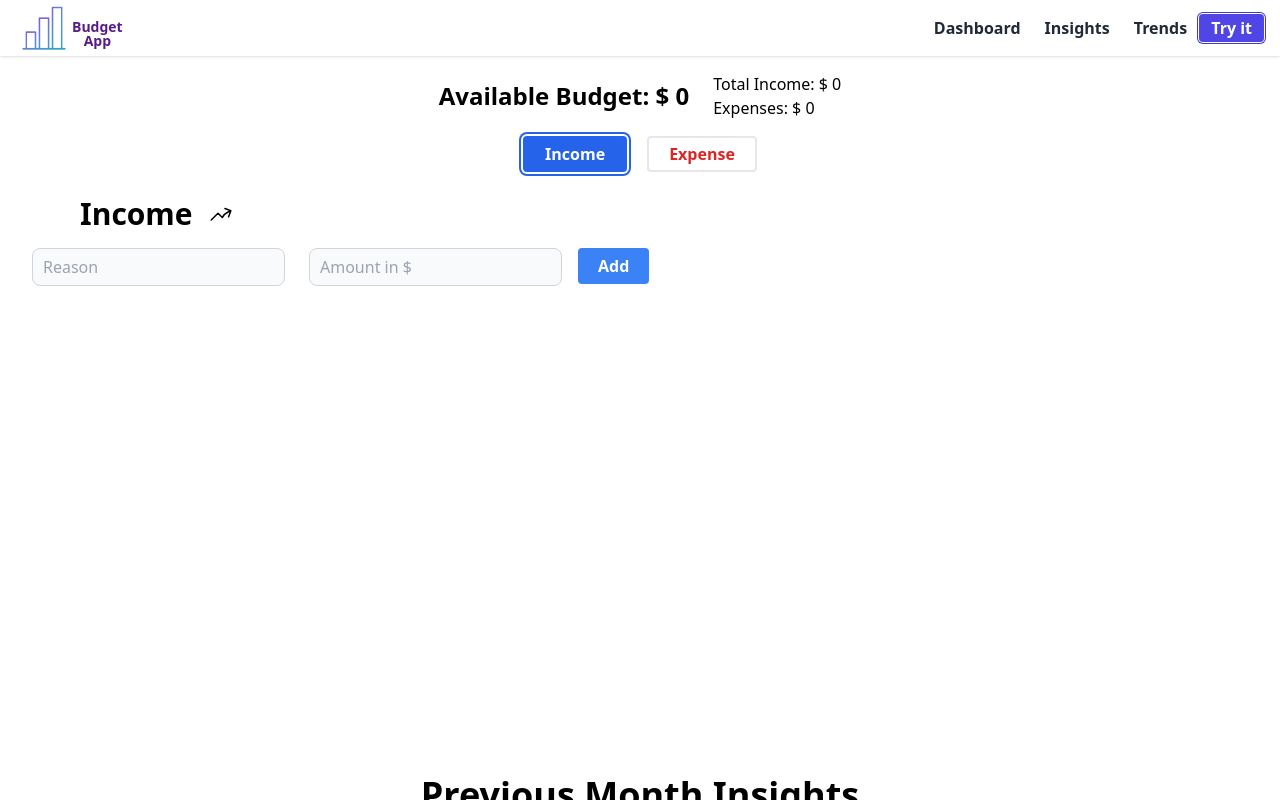
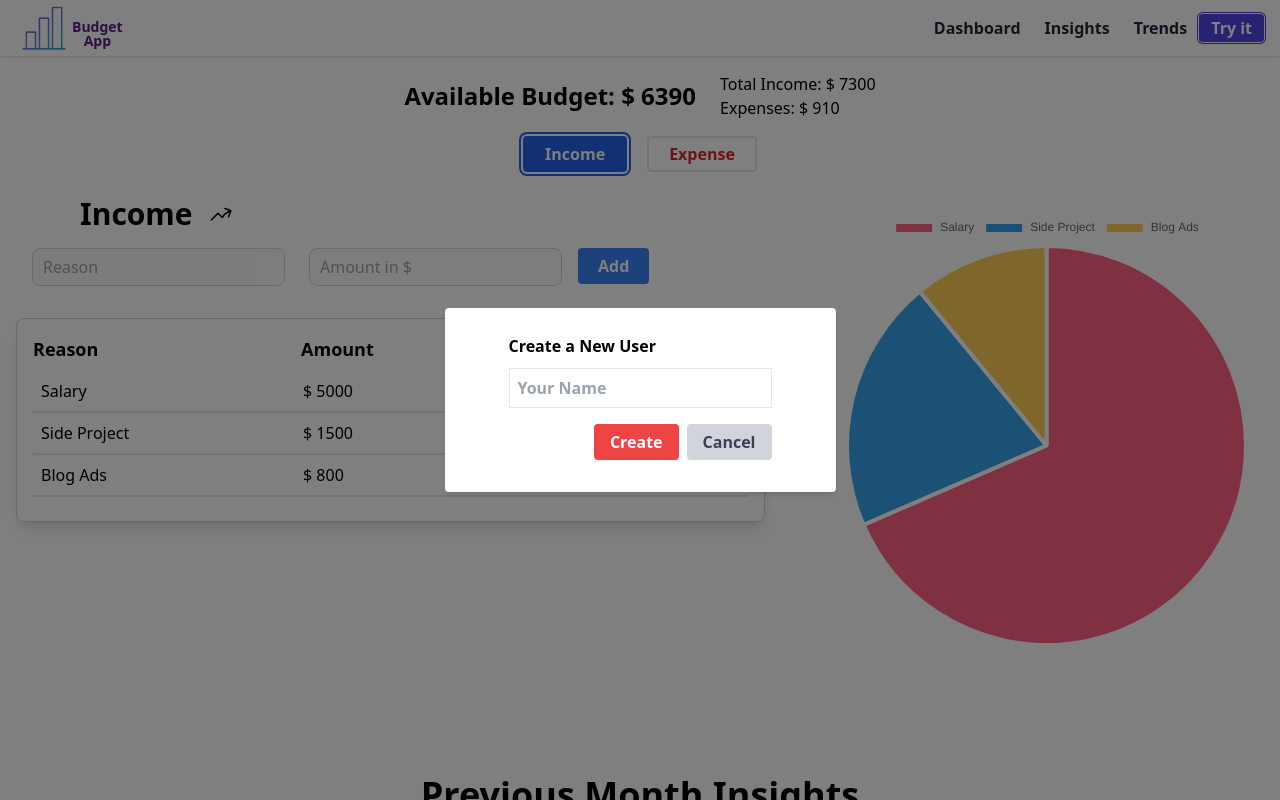
Before and after one commit to suraffy/budget-app, a React (Create React App) app: page / in a window 1280 px wide. Both pictures are taken after a click on the button "Try it". Shown: the top 800 px of the page. Built offline with nearby package versions, Linux system fonts and the light colour scheme.

Commit message:
Build and Implement TryIt Confirmation Modal

```diff
--- a/src/components/CashflowItem.jsx
+++ b/src/components/CashflowItem.jsx
@@ -4,8 +4,8 @@
   item,
   currency,
   showModal,
+  onShowModal,
   onCloseModal,
-  onShowModal,
   onDelete,
 }) => {
   return (
--- a/src/components/Home.jsx
+++ b/src/components/Home.jsx
@@ -1,5 +1,4 @@
 import React, { useState, useEffect } from "react";
-import DeleteConfirmationModal from "./common/DeleteComfirmationModal";
 
 import Navbar from "./common/Navbar";
 import Budget from "./Budget";
@@ -28,7 +27,8 @@
   const [username, setUsername] = useState("Try it");
   const [errors, setErrors] = useState({});
 
-  const [showModal, setShowModal] = useState(false);
+  const [showDeleteModal, setShowDeleteModal] = useState(false);
+  const [showTryItModal, setShowTryItModal] = useState(false);
 
   const chartData = {};
 
@@ -100,14 +100,24 @@
     setAvailableBudget(initialAvailableBudget);
   }, [incomeItems, expenseItems]);
 
-  const handleTryIt = () => {
+  const handleShowDeleteModal = () => setShowDeleteModal(true);
+  const handleCloseDeleteModal = () => setShowDeleteModal(false);
+
+  const handleShowTryItModal = () => setShowTryItModal(true);
+  const handleCloseTryItModal = () => setShowTryItModal(false);
+
+  const handleTryIt = (username) => {
     console.log("Try it");
+    setUsername(username);
+
     initialIncomeItems = [];
     initialExpenseItems = [];
 
     setIncomeItems([]);
     setExpenseItems([]);
     setCurrentCashflow("income");
+
+    handleCloseTryItModal();
   };
 
   const handleSubmit = (e) => {
@@ -188,9 +198,6 @@
     getChartData();
   };
 
-  const handleShowModal = () => setShowModal(true);
-  const handleCloseModal = () => setShowModal(false);
-
   const handleDeleteItem = (item) => {
     const amount = item.amount;
 
@@ -211,12 +218,18 @@
     }
 
     getChartData();
-    handleCloseModal();
+    handleCloseDeleteModal();
   };
 
   return (
     <section id="dashboard" className="mb-32">
-      <Navbar username={username} onTryIt={handleTryIt} />
+      <Navbar
+        username={username}
+        showModal={showTryItModal}
+        onShowModal={handleShowTryItModal}
+        onCloseModal={handleCloseTryItModal}
+        onTryIt={handleTryIt}
+      />
 
       <div className="container">
         <Budget
@@ -261,18 +274,18 @@
               <CashflowTable
                 items={incomeItems}
                 currency={currency}
-                showModal={showModal}
-                onShowModal={handleShowModal}
-                onCloseModal={handleCloseModal}
+                showModal={showDeleteModal}
+                onShowModal={handleShowDeleteModal}
+                onCloseModal={handleCloseDeleteModal}
                 onDelete={handleDeleteItem}
               />
             ) : (
               <CashflowTable
                 items={expenseItems}
                 currency={currency}
-                showModal={showModal}
-                onShowModal={handleShowModal}
-                onCloseModal={handleCloseModal}
+                showModal={showDeleteModal}
+                onShowModal={handleShowDeleteModal}
+                onCloseModal={handleCloseDeleteModal}
                 onDelete={handleDeleteItem}
               />
             )}
--- a/src/components/common/Navbar.jsx
+++ b/src/components/common/Navbar.jsx
@@ -1,6 +1,13 @@
 import BarChart from "../../img/wired-outline-153-bar-chart.webp";
+import TryItConfirmationModal from "./TryItConfirmationModal";
 
-const Navbar = ({ username, onTryIt }) => {
+const Navbar = ({
+  username,
+  showModal,
+  onShowModal,
+  onCloseModal,
+  onTryIt,
+}) => {
   if (username && username.length > 9) {
     username = username.slice(0, 10);
   }
@@ -46,11 +53,17 @@
 
           <div className="flex items-center">
             <button
-              onClick={onTryIt}
+              onClick={onShowModal}
               className="bg-indigo-600 text-white py-2 px-3 transition-colors  hover:bg-indigo-700 rounded  ring-offset-1 focus:ring-1 focus:ring-indigo-700"
             >
-              {username}
+              {username[0].toUpperCase() + username.slice(1)}
             </button>
+
+            <TryItConfirmationModal
+              showModal={showModal}
+              onCloseModal={onCloseModal}
+              onTryIt={onTryIt}
+            />
           </div>
 
           <div className="sm:hidden flex items-center ml-4">
--- /dev/null
+++ b/src/components/common/TryItConfirmationModal.jsx
@@ -0,0 +1,53 @@
+import { useState } from "react";
+
+const TryItConfirmationModal = ({ showModal, onCloseModal, onTryIt }) => {
+  const [username, setUsername] = useState("");
+
+  const handleButtonClick = () => {
+    onTryIt(username);
+    setUsername("");
+  };
+
+  const handleKeyDown = (e) => {
+    if (e.key === "Enter") {
+      onTryIt(username);
+      setUsername("");
+    }
+  };
+
+  return (
+    <div
+      className={`fixed inset-0 ${
+        showModal ? "" : "hidden"
+      } flex items-center justify-center bg-black bg-opacity-50`}
+    >
+      <div className="bg-white px-16 py-8 rounded shadow-md">
+        <p className="mb-4">Create a New User</p>
+        <input
+          type="text"
+          className="border p-2 mb-4 w-full outline-1 outline-blue-600"
+          placeholder="Your Name"
+          value={username}
+          onChange={(e) => setUsername(e.target.value)}
+          onKeyDown={handleKeyDown}
+        />
+        <div className="flex justify-end">
+          <button
+            className="mr-2 px-4 py-2 bg-red-500 text-white rounded hover:bg-red-600 leading-5"
+            onClick={handleButtonClick}
+          >
+            Create
+          </button>
+          <button
+            className="px-4 py-2 bg-gray-300 text-gray-700 rounded hover:bg-gray-400"
+            onClick={onCloseModal}
+          >
+            Cancel
+          </button>
+        </div>
+      </div>
+    </div>
+  );
+};
+
+export default TryItConfirmationModal;
```
